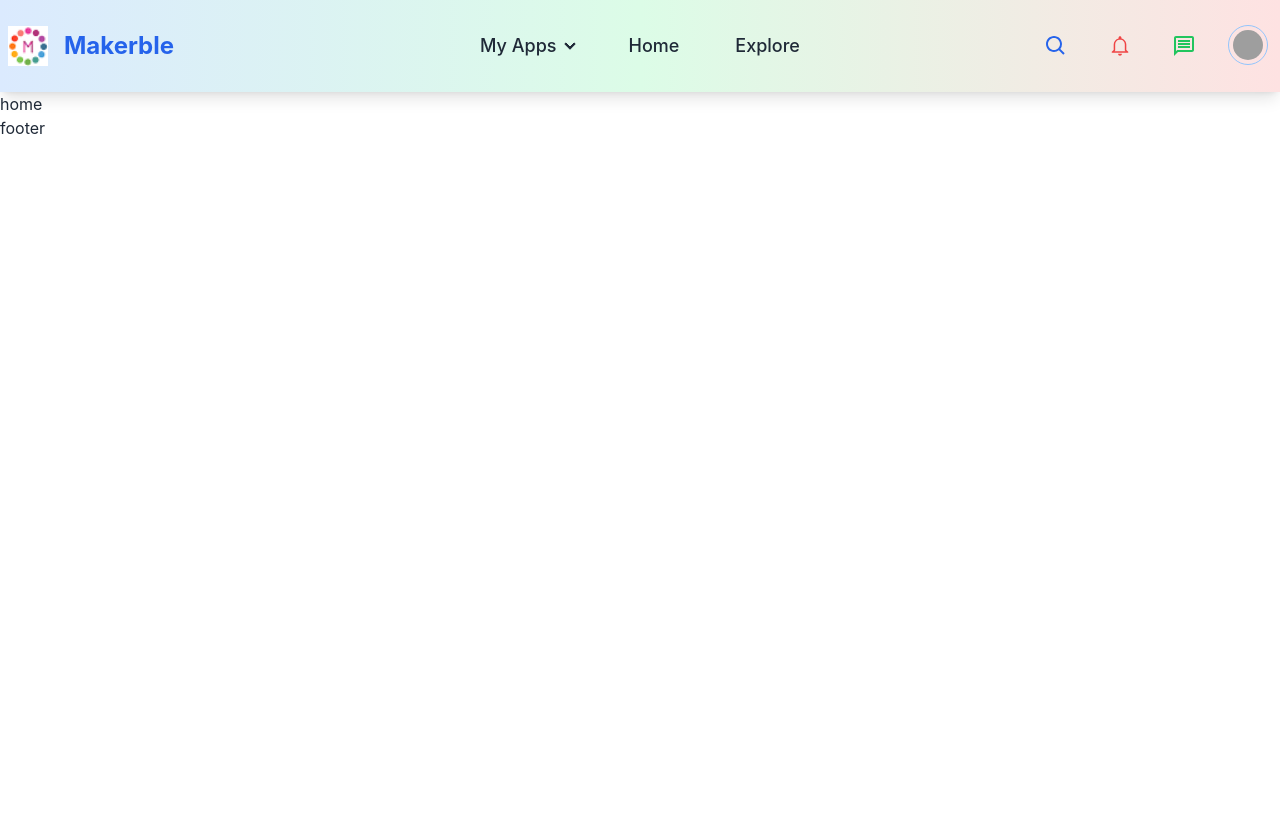
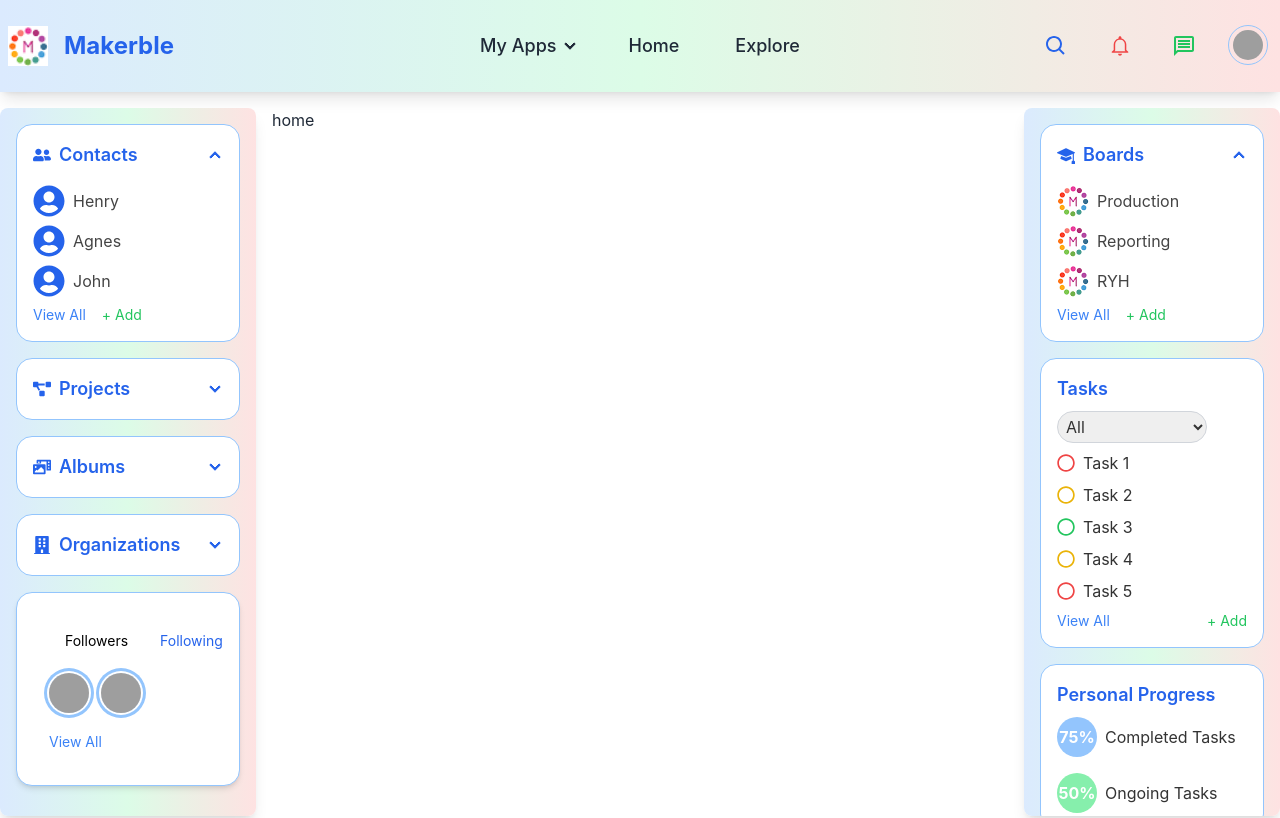
Before and after one commit to mdsabbiralmamon/makerble, a React (Vite) app: page / in a window 1280 px wide. Shown: the top 818 px of the page. Built offline with nearby package versions, Linux system fonts and the light colour scheme; grey boxes are pictures that could not be loaded.

Commit message:
refactor: Update Root layout component
Refactor the Root layout component to include the LeftPanel, RightPanel, and Footer components. This improves the overall structure and organization of the layout.

```diff
--- a/src/layouts/Root/Root.jsx
+++ b/src/layouts/Root/Root.jsx
@@ -1,14 +1,44 @@
 import { Outlet } from "react-router-dom";
 import Navbar from "../../components/shared/Navbar/Navbar";
+import LeftPanel from "../../components/LeftPanel/LeftPanel";
+import RightPanel from "../../components/RightPanel/RightPanel";
+import Footer from "../../components/shared/Footer/Footer";
 
 const Root = () => {
     return (
-        <div>
+        <div className="layout">
+
+            {/* Navbar Section */}
             <header>
                 <Navbar />
-             </header>
-            <Outlet />
-            <footer> footer </footer>
+            </header>
+
+            {/* Main Content Layout */}
+            <div className="main-content hidden md:flex">
+                {/* Left Panel (Sidebar or Navigation) */}
+                <LeftPanel />
+
+                {/* Outlet for Main Content */}
+                <div
+                    className="content"
+                    style={{
+                        flexGrow: 1,
+                        overflowY: 'auto',
+                        overflowX: 'hidden',
+                        padding: '1rem'
+                    }}
+                >
+                    <Outlet />
+                </div>
+
+                {/* Right Panel (Tasks/Notifications/Other) */}
+                <RightPanel />
+            </div>
+
+            {/* Footer Section */}
+            <footer>
+                <Footer />
+            </footer>
         </div>
     );
 };
```
